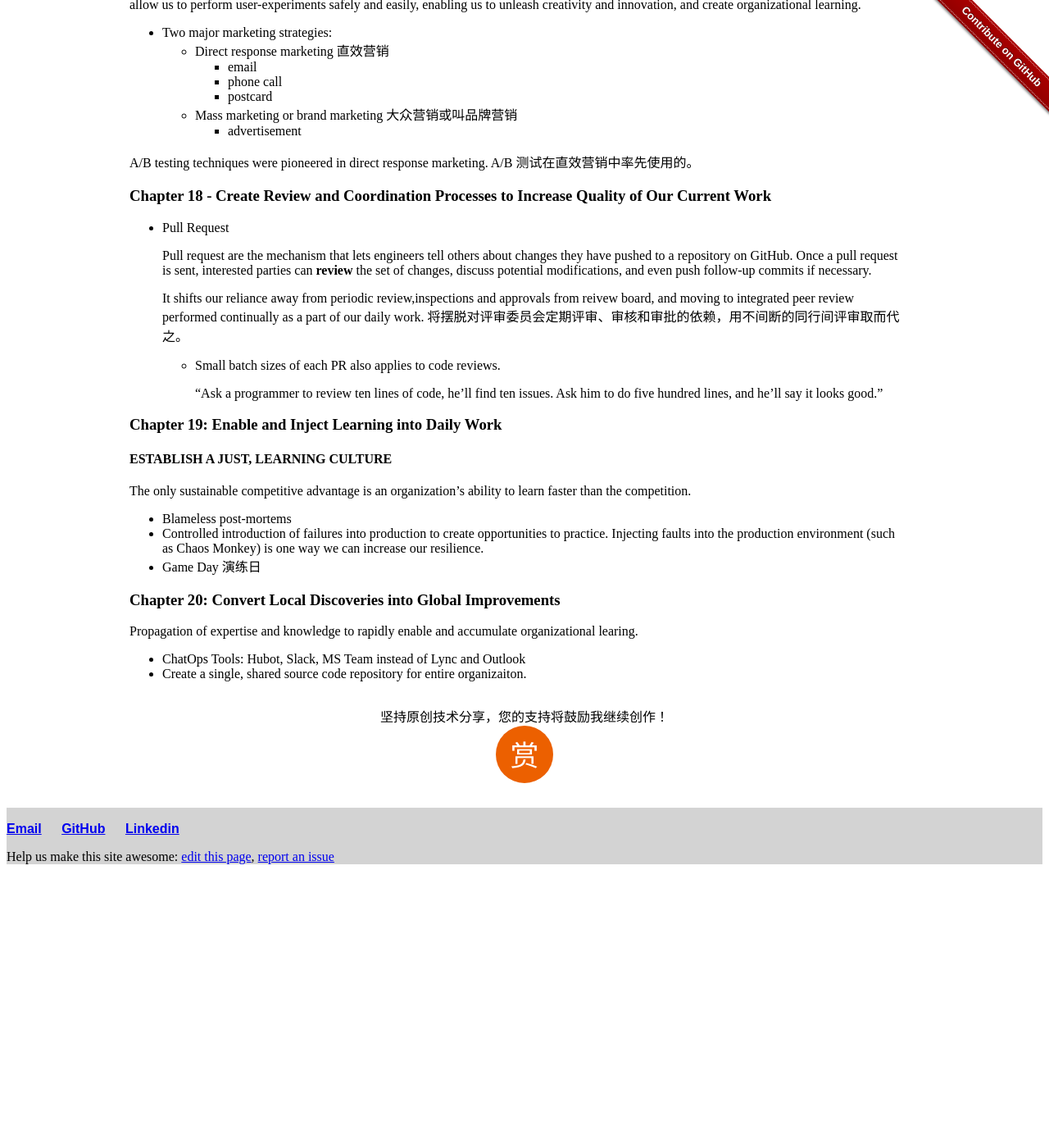
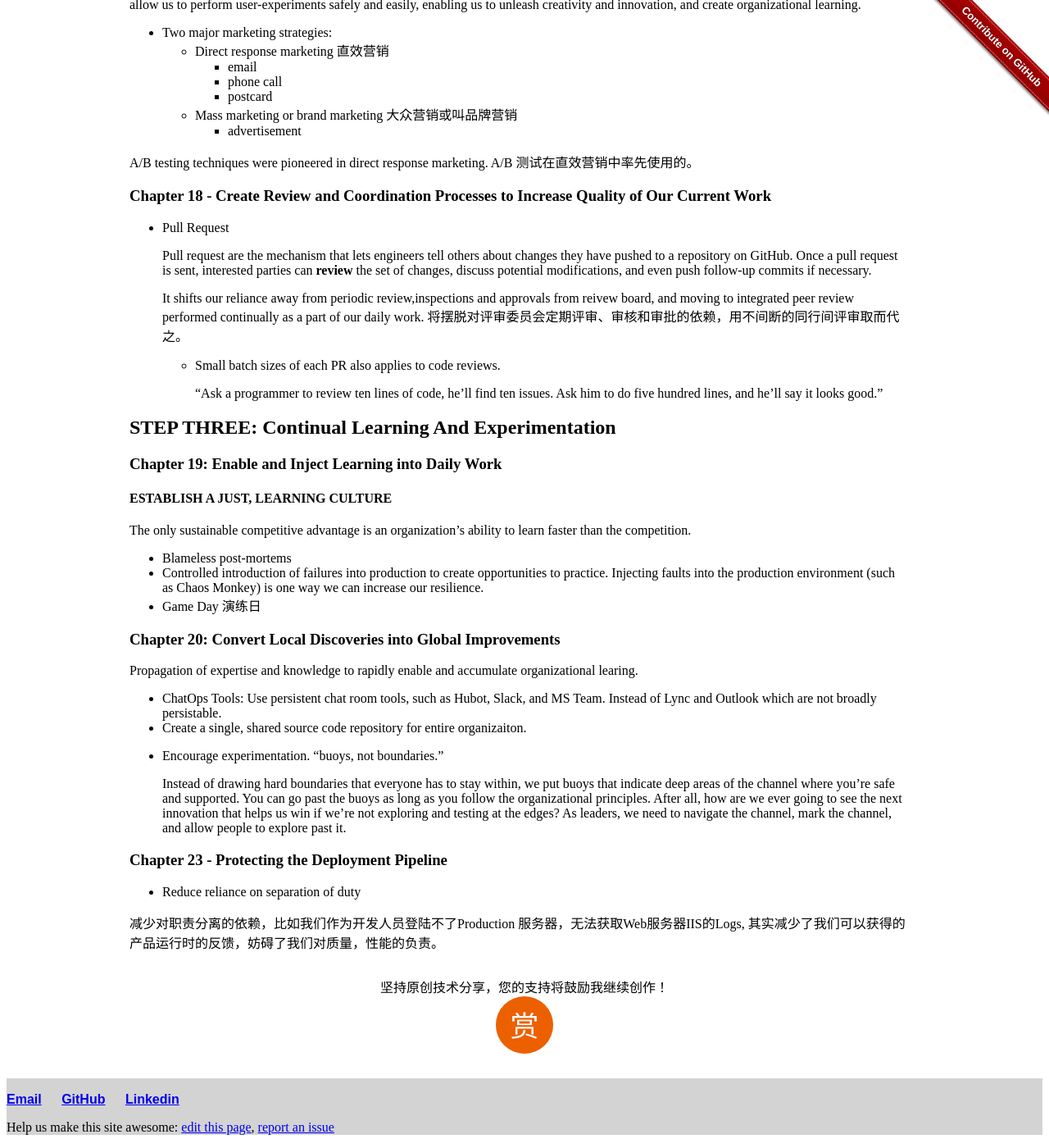
Before and after one commit to liuning0820/liuning0820.github.io, a Jekyll site: the page built from _posts/2019-03-04-the-devops-handbook-reading-notes.md, in a window 1280 px wide and 1400 px high, scrolled down 1944 px. Shown: the whole window at 82% size. Built offline with Jekyll 4.4.1, drawn with Linux system fonts in a browser that asks for light colours; before the commit the page ends 3014 px from its top, so only the background shows below that.

Commit message:
update the doc

```diff
--- a/_posts/2019-03-04-the-devops-handbook-reading-notes.md
+++ b/_posts/2019-03-04-the-devops-handbook-reading-notes.md
@@ -110,6 +110,8 @@ A/B testing techniques were pioneered in direct response marketing. A/B 测试
 
     "Ask a programmer to review ten lines of code, he’ll find ten issues. Ask him to do five hundred lines, and he’ll say it looks good."
 
+## STEP THREE: Continual Learning And Experimentation
+
 ### Chapter 19: Enable and Inject Learning into Daily Work
 
 #### ESTABLISH A JUST, LEARNING CULTURE
@@ -124,5 +126,14 @@ The only sustainable competitive advantage is an organization’s ability to lea
 
 Propagation of expertise and knowledge to rapidly enable and accumulate organizational learing.
 
-* ChatOps Tools: Hubot, Slack, MS Team instead of Lync and Outlook
+* ChatOps Tools: Use persistent chat room tools, such as Hubot, Slack, and MS Team. Instead of Lync and Outlook which are not broadly persistable.
 * Create a single, shared source code repository for entire organizaiton.
+* Encourage experimentation. "buoys, not boundaries.”
+
+   Instead of drawing hard boundaries that everyone has to stay within, we put buoys that indicate deep areas of the channel where you’re safe and supported. You can go past the buoys as long as you follow the organizational principles. After all, how are we ever going to see the next innovation that helps us win if we’re not exploring and testing at the edges? As leaders, we need to navigate the channel, mark the channel, and allow people to explore past it.
+
+### Chapter 23 - Protecting the Deployment Pipeline
+
+* Reduce reliance on separation of duty
+
+减少对职责分离的依赖，比如我们作为开发人员登陆不了Production 服务器，无法获取Web服务器IIS的Logs, 其实减少了我们可以获得的产品运行时的反馈，妨碍了我们对质量，性能的负责。
```
Also changed, not shown: _posts/2018-04-23-Technology-Reduces-Face-To-Face-Communication.md (+4 -6 lines), _posts/2019-03-19-why-cd-may-means-continuous-customer-disappointment.md (+4 -0 lines).
